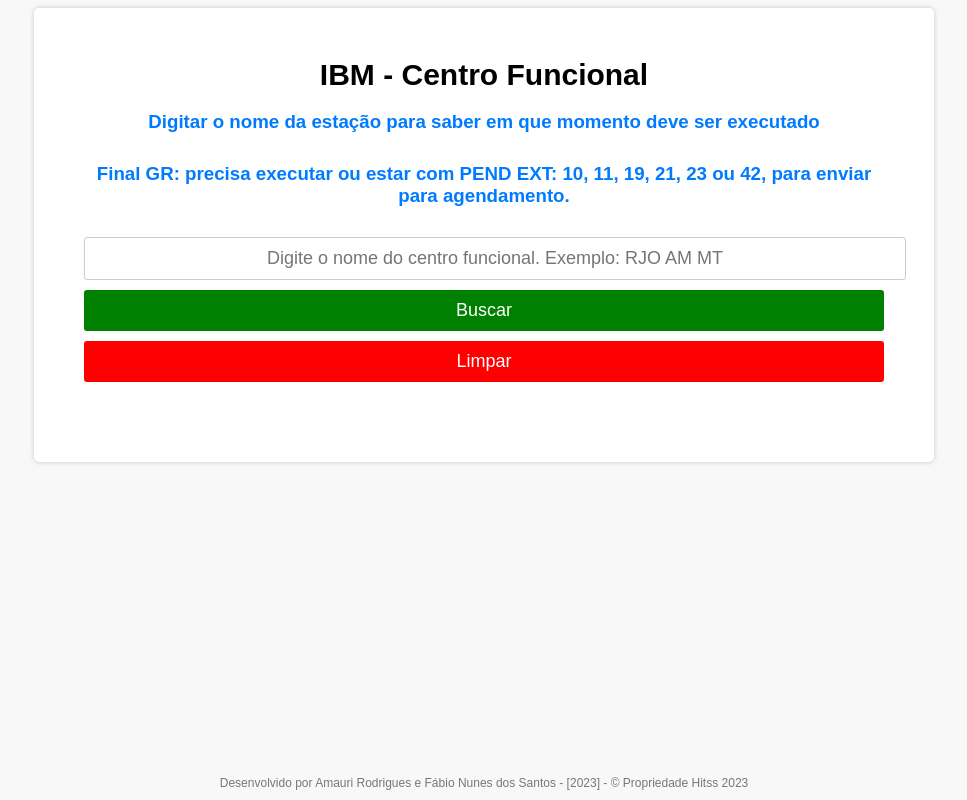
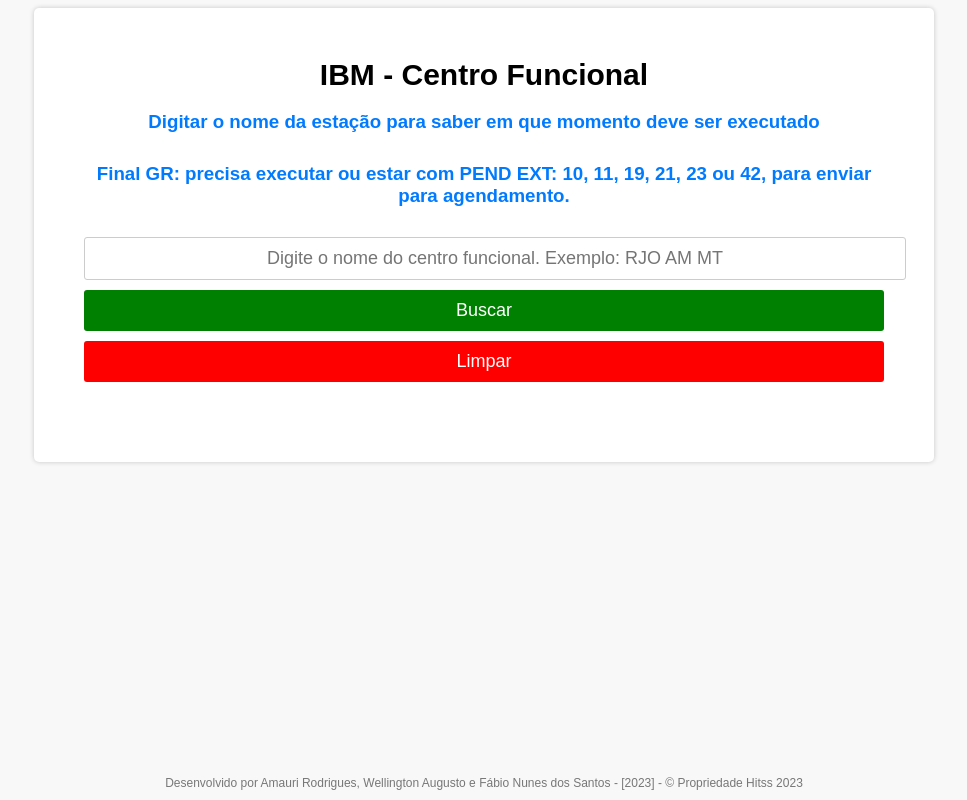
Before and after one commit to Buffer-TI/centro_funcional, a plain HTML site: page index.html in a window 1280 px wide. Shown: the whole page, without its empty margins (156-1123 px from the left). Drawn offline with Linux system fonts and the light colour scheme.

Commit message:
desenvolvido por

```diff
--- a/index.html
+++ b/index.html
@@ -19,7 +19,7 @@
     </div>
 
     <footer>
-        Desenvolvido por Amauri Rodrigues e Fábio Nunes dos Santos - [2023] - © Propriedade Hitss 2023
+        Desenvolvido por Amauri Rodrigues, Wellington Augusto e Fábio Nunes dos Santos - [2023] - © Propriedade Hitss 2023
     </footer>
     <script src="script.js"></script>
 </html>
```
